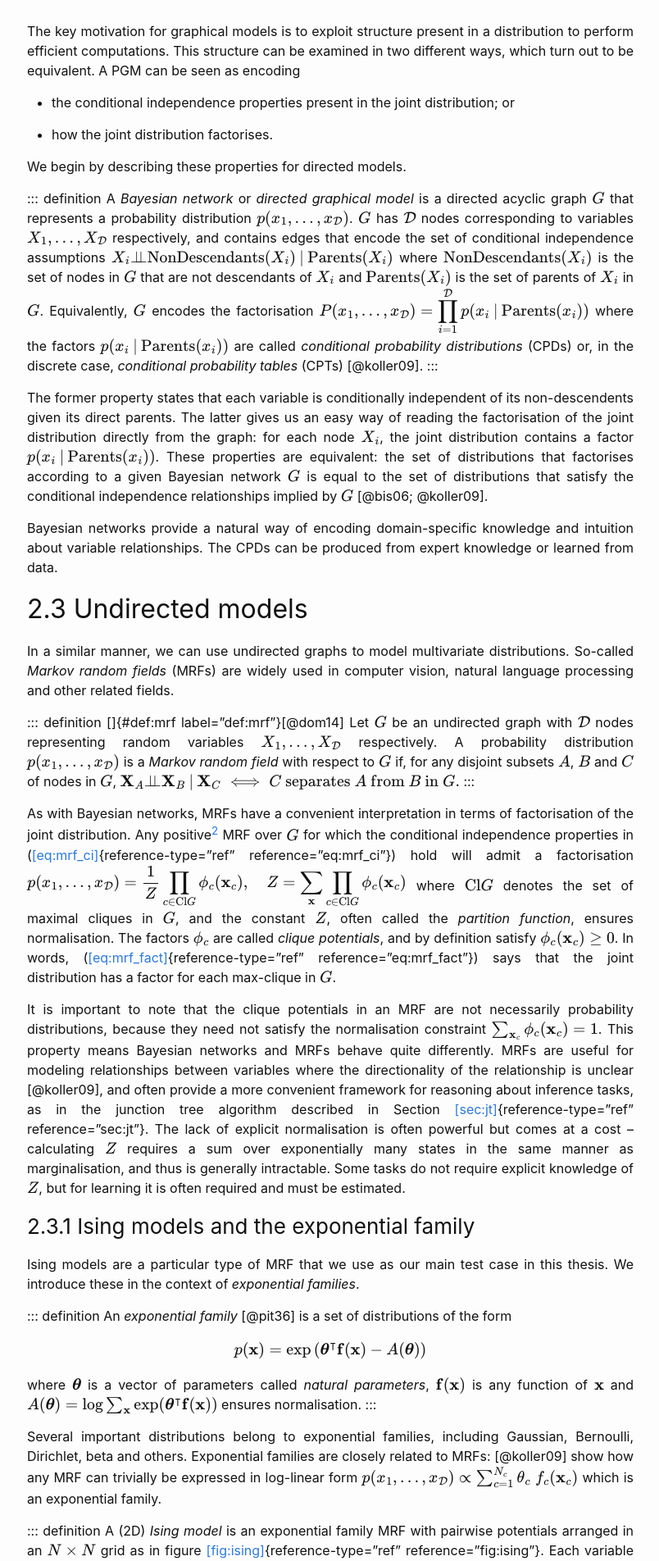
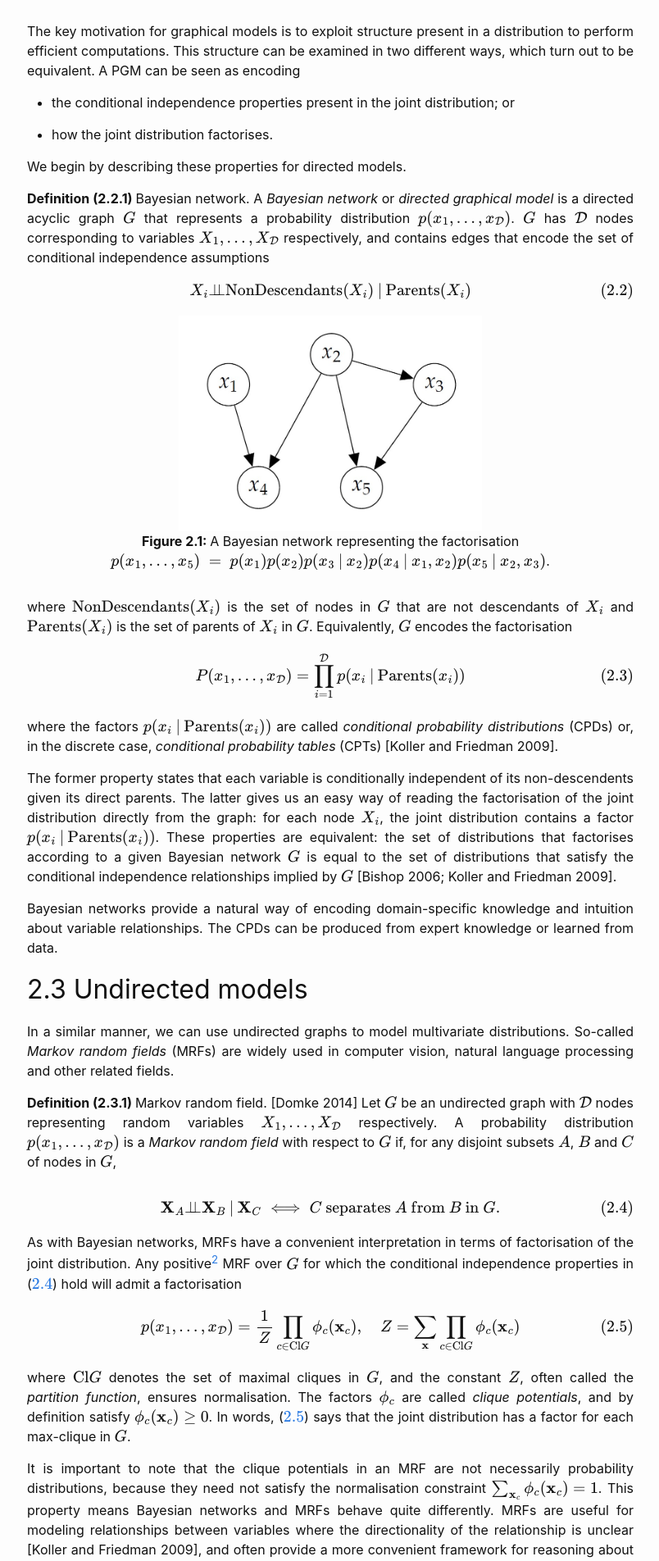
Before and after one commit to akxlr/akxlr.github.io, a Jekyll site: the page built from _posts/2022-02-21-chapter-2.md, in a window 1280 px wide. Shown: the part 2695-4599 px from the top of the page at 82% size, without its empty margins (237-1041 px from the left). Built offline with Jekyll 4.4.1, drawn with Linux system fonts in a browser that asks for light colours; some of the changed text lies outside the part shown.

Commit message:
add fig 2.1

```diff
--- a/_config.yml
+++ b/_config.yml
@@ -29,6 +29,12 @@ url: "" # the base hostname & protocol for your site, e.g. http://example.com
 twitter_username: jekyllrb
 github_username:  jekyll
 
+collections:
+  posts:
+    output: true
+    permalink: :title
+
+
 
 # Build settings
 theme: minima
--- a/_posts/2022-02-21-chapter-2.md
+++ b/_posts/2022-02-21-chapter-2.md
@@ -124,22 +124,38 @@ PGM can be seen as encoding
 
 We begin by describing these properties for directed models.
 
-::: definition
-A *Bayesian network* or *directed graphical model* is a directed acyclic
+Bayesian network. A *Bayesian network* or *directed graphical model* is a directed acyclic
 graph $G$ that represents a probability distribution
 $p(\sublist{x}{\mathcal{D}})$. $G$ has $\mathcal{D}$ nodes corresponding
 to variables $\sublist{X}{\mathcal{D}}$ respectively, and contains edges
 that encode the set of conditional independence assumptions
-$$\begin{aligned}
-    X_i \ci \nd(X_i) \given \pa(X_i)\end{aligned}$$ where $\nd(X_i)$ is
-the set of nodes in $G$ that are not descendants of $X_i$ and $\pa(X_i)$
+{:.def text='2.2.1' style='margin-bottom: 0'}
+
+$$\begin{align}
+X_i \ci \nd(X_i) \given \pa(X_i) \tag{2.2}\label{2.2}
+\end{align}
+$$
+
+![fig2.1](/assets/images/fig_2.1.jpg)
+{:.img.fig.fig_2_1 style="width: 50%"}
+
+A Bayesian network representing the factorisation $p(\sublist{x}{5})~=~p(x_1)p(x_2)p(x_3\given x_2)p(x_4\given x_1, x_2) p(x_5\given x_2,x_3)$.
+{:.figure text='2.1'}
+
+where $\nd(X_i)$ is the set of nodes in $G$ that are not descendants of $X_i$ and $\pa(X_i)$
 is the set of parents of $X_i$ in $G$. Equivalently, $G$ encodes the
-factorisation $$\begin{aligned}
-    P(\sublist{x}{\mathcal{D}}) = \prod_{i=1}^\mathcal{D} p(x_i \given \pa(x_i)) \label{eq:bn_fact}\end{aligned}$$
+factorisation
+
+$$\begin{align}
+    P(\sublist{x}{\mathcal{D}}) = \prod_{i=1}^\mathcal{D} p(x_i \given \pa(x_i)) \tag{2.3}\label{eq:bn_fact}
+\end{align}
+$$
+
 where the factors $p(x_i \given \pa(x_i))$ are called *conditional
 probability distributions* (CPDs) or, in the discrete case, *conditional
-probability tables* (CPTs) [@koller09].
-:::
+probability tables* (CPTs) [Koller and Friedman
+2009].
+
 
 The former property states that each variable is conditionally
 independent of its non-descendents given its direct parents. The latter
@@ -149,7 +165,7 @@ distribution contains a factor $p(x_i \given \pa(x_i))$. These
 properties are equivalent: the set of distributions that factorises
 according to a given Bayesian network $G$ is equal to the set of
 distributions that satisfy the conditional independence relationships
-implied by $G$ [@bis06; @koller09].
+implied by $G$ [Bishop 2006; Koller and Friedman 2009].
 
 Bayesian networks provide a natural way of encoding domain-specific
 knowledge and intuition about variable relationships. The CPDs can be
@@ -162,31 +178,36 @@ distributions. So-called *Markov random fields* (MRFs) are widely used
 in computer vision, natural language processing and other related
 fields.
 
-::: definition
-[]{#def:mrf label="def:mrf"}[@dom14] Let $G$ be an undirected graph with
+Markov random field. [Domke 2014] Let $G$ be an undirected graph with
 $\mathcal{D}$ nodes representing random variables
 $\sublist{X}{\mathcal{D}}$ respectively. A probability distribution
 $p(\sublist{x}{\mathcal{D}})$ is a *Markov random field* with respect to
 $G$ if, for any disjoint subsets $A$, $B$ and $C$ of nodes in $G$,
-$$\begin{aligned}
-\label{eq:mrf_ci}
-    \mathbf{X}_A \ci \mathbf{X}_B \given \mathbf{X}_C \iff \textrm{$C$ separates $A$ from $B$ in $G$}.\end{aligned}$$
-:::
+{:.def text='2.3.1'}
+
+$$
+\begin{align}
+\tag{2.4}\label{eq:mrf_ci}
+    \mathbf{X}_A \ci \mathbf{X}_B \given \mathbf{X}_C \iff \textrm{$C$ separates $A$ from $B$ in $G$}.
+\end{align}
+$$
+
 
 As with Bayesian networks, MRFs have a convenient interpretation in
 terms of factorisation of the joint distribution. Any positive[^2] MRF
-over $G$ for which the conditional independence properties in
-([\[eq:mrf_ci\]](#eq:mrf_ci){reference-type="ref"
-reference="eq:mrf_ci"}) hold will admit a factorisation
-$$\begin{aligned}
-\label{eq:mrf_fact}
-    p(\sublist{x}{\mathcal{D}}) = \frac{1}{Z} \prod_{c\in\cl{G}} \phi_c(\mathbf{x}_c), \quad Z = \sum_{\mathbf{x}}\prod_{c\in\cl{G}} \phi_c(\mathbf{x}_c)\end{aligned}$$
+over $G$ for which the conditional independence properties in (\ref{eq:mrf_ci}) hold will admit a factorisation
+
+$$
+\begin{align}
+\tag{2.5}\label{eq:mrf_fact}
+    p(\sublist{x}{\mathcal{D}}) = \frac{1}{Z} \prod_{c\in\cl{G}} \phi_c(\mathbf{x}_c), \quad Z = \sum_{\mathbf{x}}\prod_{c\in\cl{G}} \phi_c(\mathbf{x}_c)
+\end{align}
+$$
+
 where $\cl{G}$ denotes the set of maximal cliques in $G$, and the
 constant $Z$, often called the *partition function*, ensures
 normalisation. The factors $\phi_c$ are called *clique potentials*, and
-by definition satisfy $\phi_c(\mathbf{x}_c) \geq 0$. In words,
-([\[eq:mrf_fact\]](#eq:mrf_fact){reference-type="ref"
-reference="eq:mrf_fact"}) says that the joint distribution has a factor
+by definition satisfy $\phi_c(\mathbf{x}_c) \geq 0$. In words, (\ref{eq:mrf_fact}) says that the joint distribution has a factor
 for each max-clique in $G$.
 
 It is important to note that the clique potentials in an MRF are not
@@ -194,10 +215,9 @@ necessarily probability distributions, because they need not satisfy the
 normalisation constraint $\sum_{\mathbf{x}_c} \phi_c(\mathbf{x}_c)=1$.
 This property means Bayesian networks and MRFs behave quite differently.
 MRFs are useful for modeling relationships between variables where the
-directionality of the relationship is unclear [@koller09], and often
+directionality of the relationship is unclear [Koller and Friedman 2009], and often
 provide a more convenient framework for reasoning about inference tasks,
-as in the junction tree algorithm described in Section
-[\[sec:jt\]](#sec:jt){reference-type="ref" reference="sec:jt"}. The lack
+as in the junction tree algorithm described in Section [3.3](-WIP-). The lack
 of explicit normalisation is often powerful but comes at a cost --
 calculating $Z$ requires a sum over exponentially many states in the
 same manner as marginalisation, and thus is generally intractable. Some
--- a/_sass/custom.scss
+++ b/_sass/custom.scss
@@ -21,6 +21,10 @@ h1.main-title {
 
 .mt-wrapper {
 margin-bottom: 6rem;
+}
+
+.fig {
+  margin: auto;
 }
 
 .theorem {
@@ -75,3 +79,20 @@ content: "Theorem (" attr(text) ") ";
 .table[text]:before {
   content: "Table " attr(text) ": ";
 }
+
+.figure {
+  display: inline-block;
+  font-style: normal;
+  margin-bottom: 2rem;
+}
+p.figure {
+  text-align: center;
+}
+.figure:before {
+  content: "Figure ";
+  font-weight: bold;
+  font-style: normal;
+}
+.figure[text]:before {
+  content: "Figure " attr(text) ": ";
+}
```
Also changed, not shown: assets/images/fig_2.1.jpg (added).
